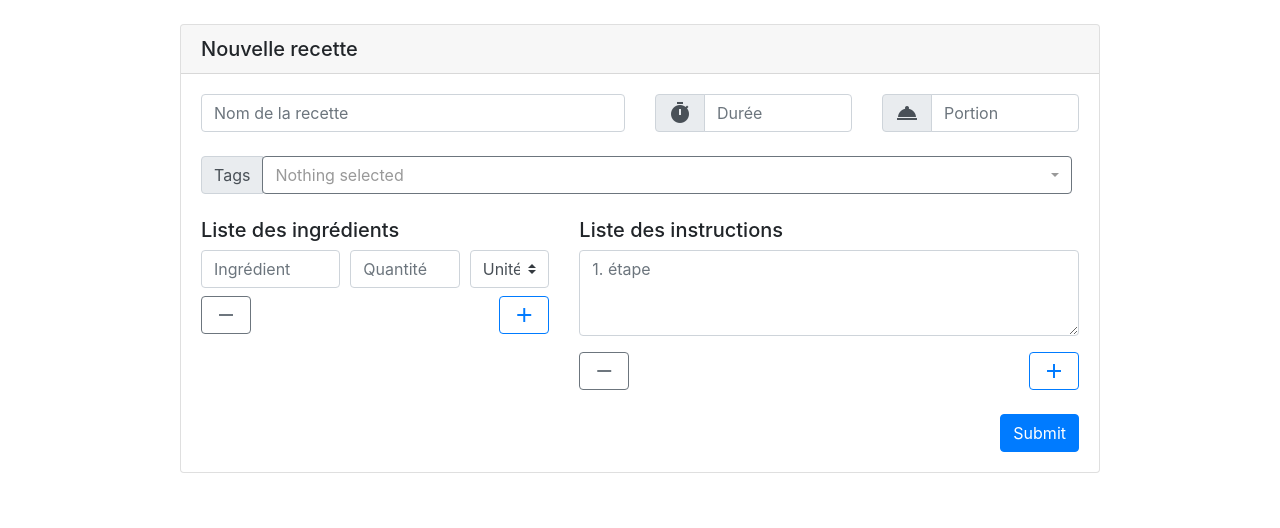
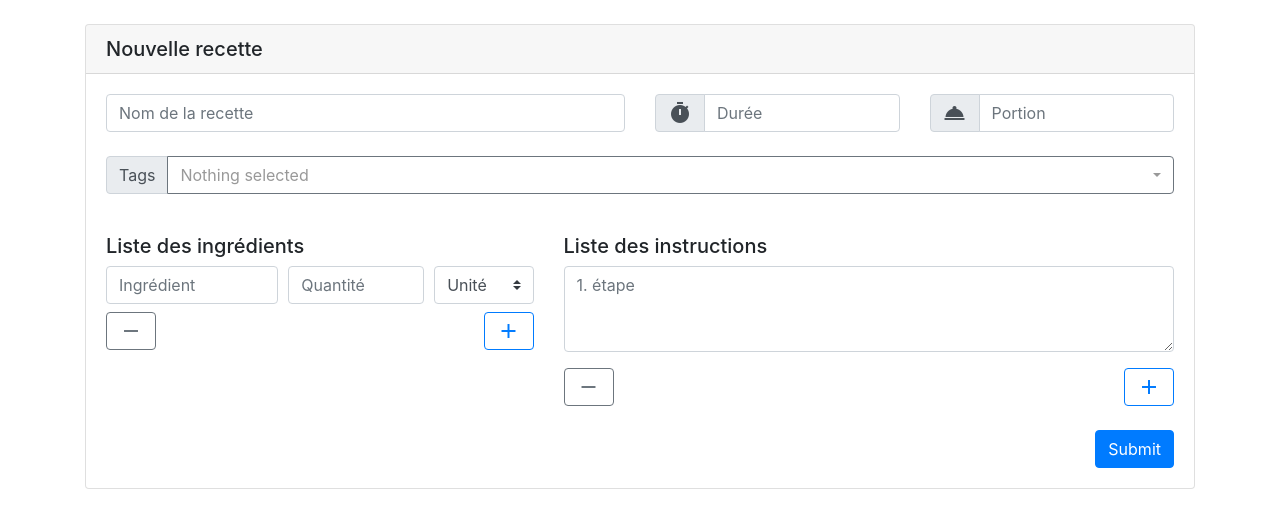
Before and after one commit to ArnaudDroxler/Recipe, a Django app: page /recipe/add in a window 1280 px wide. Shown: the part 56-584 px from the top of the page. Run offline with Django 3.2, Linux system fonts and the light colour scheme; the visitor is signed in with stand-in values (Sample User, id 1); data that the repository does not hold is empty; some libraries are stand-ins or nearby versions.

Commit message:
adjute tag select size

```diff
--- a/Recipe/RecipeApp/templates/add_recipe.html
+++ b/Recipe/RecipeApp/templates/add_recipe.html
@@ -22,14 +22,14 @@
                <div class="row">
 
                     <div class="col-6">
-                        <input type="text" class="form-control" name="recipe_name" placeholder="Nom de la recette">
+                        <input type="text" class="form-control" name="recipe_name" placeholder="Nom de la recette" required>
                     </div>
                     <div class="col-3">
                         <div class="input-group">
                             <div class="input-group-prepend">
                             <div class="input-group-text"><i class="material-icons md-36" style="display: inline-flex;vertical-align: text-bottom;">timer</i></div>
                             </div>
-                            <input type="number" class="form-control" name="recipe_duration" placeholder="Durée">
+                            <input type="number" class="form-control" name="recipe_duration" placeholder="Durée" required>
                         </div>
                     </div>
                     <div class="col-3">
@@ -37,18 +37,18 @@
                             <div class="input-group-prepend">
                             <div class="input-group-text"><i class="material-icons md-36" style="display: inline-flex;vertical-align: text-bottom;">room_service</i></div>
                             </div>
-                            <input type="number" class="form-control" name="recipe_serving" placeholder="Portion">
+                            <input type="number" class="form-control" name="recipe_serving" placeholder="Portion" required>
                         </div>
                     </div>
                 </div>
                 <hr class="mt-0 mb-4 hr-transparent">
-                <div class="row ">
+                <div class="row">
                     <div class="col">
-                        <div class="input-group">
+                        <div class="input-group form-group">
                         <div class="input-group-prepend">
-                                <label class="input-group-text" for="inputGroupSelect01">Tags</label>
+                                    <label class="input-group-text" for="select" data-width="10%" >Tags</label>
                                 </div>
-                            <select class="selectpicker" data-style="btn-outline-secondary"  data-width="92.2%" multiple>
+                        <select class="selectpicker form-control" data-style="btn-outline-secondary" multiple>
                             {% for tag in tags %}
                                         <option>{{tag.tag}}</option>
                                     {% endfor %}
@@ -91,13 +91,13 @@
 <script type="text/template" id="ingredient_template">
     <div class="form-row align-items-center" id="ingredient_row">
         <div class="col">
-            <input type="text" class="form-control mb-2" name="ingredient_name_[[ count ]]" placeholder="Ingrédient">
+            <input type="text" class="form-control mb-2" name="ingredient_name_[[ count ]]" placeholder="Ingrédient" required>
         </div>
         <div class="col-4">
-            <input type="number" class="form-control mb-2" name="ingredient_amount_[[ count ]]" placeholder="Quantité" min="1" max="100000">
+            <input type="number" class="form-control mb-2" name="ingredient_amount_[[ count ]]" placeholder="Quantité" min="1" max="100000" required>
         </div>
         <div class="col-3">
-            <select class="custom-select mb-2" name="ingredient_unit_select_[[ count ]]" placeholder="Unité">
+            <select class="custom-select mb-2" name="ingredient_unit_select_[[ count ]]" placeholder="Unité" required>
                 <option selected>Unité</option>
                 {% for unit in units %}
                     <option value="{{unit.id}}">{{ unit.name }}</option>
@@ -111,7 +111,7 @@
     <div class="row" id="instruction_row">
         <div class="col">
           <div class="form-group">
-                <textarea class="form-control"  id="text_[[ count ]]" name="text_[[ count ]]"rows="3" placeholder="[[ count ]]. étape"></textarea>
+                <textarea class="form-control"  id="text_[[ count ]]" name="text_[[ count ]]"rows="3" placeholder="[[ count ]]. étape" required></textarea>
             </div>
         </div>
     </div>
--- a/Recipe/RecipeApp/templates/base.html
+++ b/Recipe/RecipeApp/templates/base.html
@@ -46,7 +46,7 @@
     </nav>
     <div class="container">
       <div class="row justify-content-center">
-      <div class="col-10">
+      <div class="col">
       <hr class="mt-0 mb-4 hr-transparent">
         {% block content %}
 
```
Lines whose indentation alone changed are shown as unchanged.
